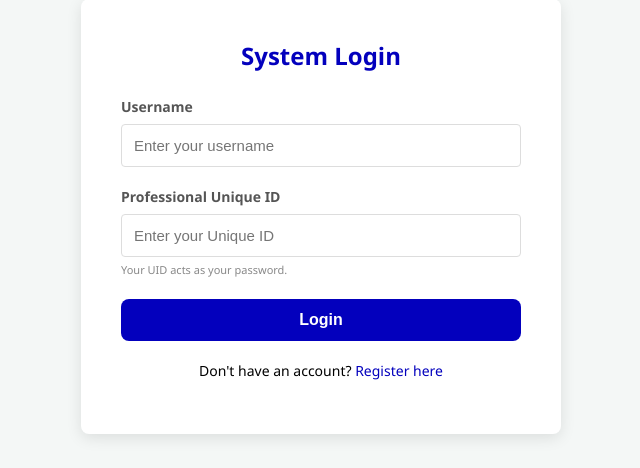
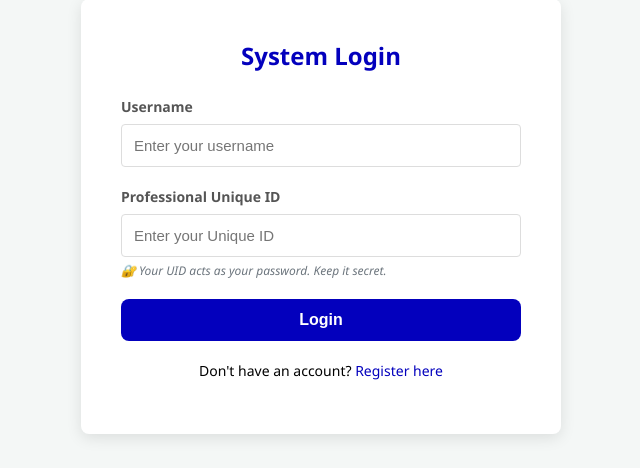
Before and after one commit to anj034542-star/AADS, a Flask app: page /login in a window 1280 px wide. Shown: the part 184-652 px from the top of the page, without its empty margins (319-959 px from the left). Run offline with Flask 3, Linux system fonts and the light colour scheme; parts of the project's set-up code (start-up, migrations or seed data) failed here and were passed over.

Commit message:
Update login.html

```diff
--- a/templates/login.html
+++ b/templates/login.html
@@ -102,6 +102,14 @@
             border: 1px solid #c3e6cb;
         }
 
+        .uid-helper {
+            display: block;
+            color: #6c757d;
+            font-size: 12px;
+            margin-top: 5px;
+            font-style: italic;
+        }
+
         .footer-links {
             text-align: center;
             margin-top: 20px;
@@ -119,7 +127,7 @@
 <div class="login-card">
     <h2>System Login</h2>
 
-
+    <!-- Flash messages from backend (success/error) -->
     {% with messages = get_flashed_messages(with_categories=true) %}
         {% if messages %}
             {% for category, message in messages %}
@@ -130,6 +138,7 @@
         {% endif %}
     {% endwith %}
 
+    <!-- Logout success message (hidden by default) -->
     <div id="logoutSuccessMsg" style="display: none;" class="success-msg">
         ✅ You have been logged out successfully.
     </div>
@@ -143,7 +152,7 @@
         <div class="form-group">
             <label>Professional Unique ID</label>
             <input type="password" name="password" placeholder="Enter your Unique ID" required>
-                <small style="color: #888; font-size: 11px;">Your UID acts as your password.</small>
+            <small class="uid-helper">🔐 Your UID acts as your password. Keep it secret.</small>
         </div>
 
         <button type="submit" class="login-btn">Login</button>
@@ -155,17 +164,26 @@
 </div>
 
 <script>
-        // Check if URL contains ?logout=success
+    // Handle logout success message from URL parameter ?logout=success
     const urlParams = new URLSearchParams(window.location.search);
     if (urlParams.get('logout') === 'success') {
+        // Hide any other flashed messages to avoid duplication
+        document.querySelectorAll('.error-msg, .success-msg').forEach(el => {
+            if (el.id !== 'logoutSuccessMsg') {
+                el.style.display = 'none';
+            }
+        });
         const msgDiv = document.getElementById('logoutSuccessMsg');
+        if (msgDiv) {
             msgDiv.style.display = 'block';
-            // Remove the parameter from URL after 4 seconds without reloading
+            msgDiv.scrollIntoView({ behavior: 'smooth', block: 'center' });
+            // Remove the query parameter after 5 seconds and hide message
             setTimeout(() => {
                 msgDiv.style.display = 'none';
                 const cleanUrl = window.location.origin + window.location.pathname;
                 window.history.replaceState({}, document.title, cleanUrl);
-            }, 4000);
+            }, 5000);
+        }
     }
 </script>
 
```
Lines whose indentation alone changed are shown as unchanged.
